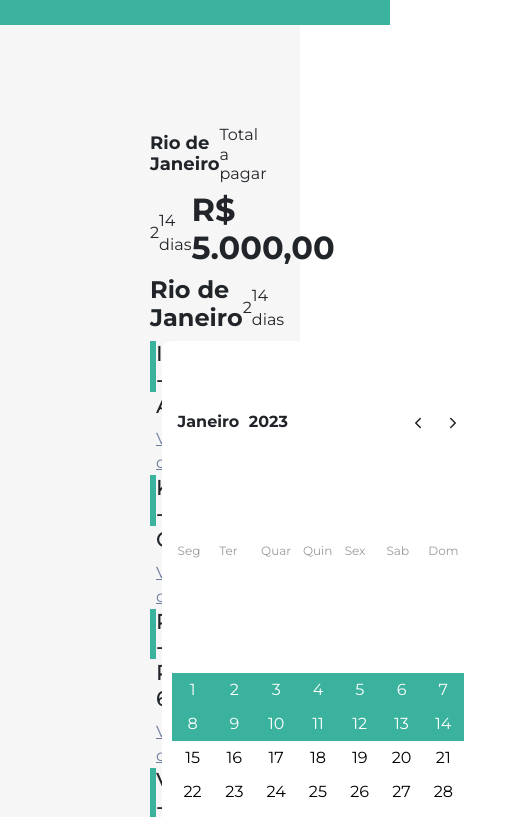
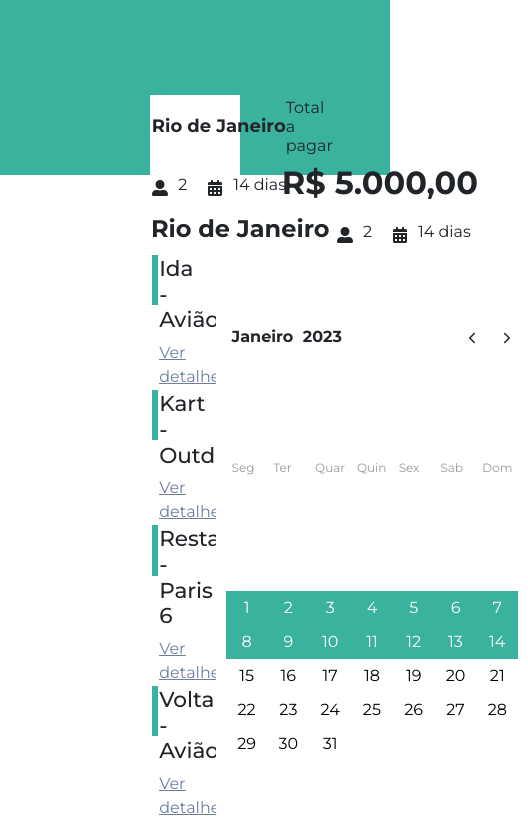
Before and after one commit to StartFuture/novi-frontend, a React (Create React App) app: page /resultTrip in a window 390 px wide. Shown: the top 817 px of the page, 528 px wide, since content can reach past the window. Built offline with nearby package versions, Linux system fonts and the light colour scheme; the HTML template or start-up script is replaced by a standard one.

Commit message:
chore(Responsivity): Creating responsitivy on Loading Trip

```diff
--- a/src/pages/loadingTrip/index.jsx
+++ b/src/pages/loadingTrip/index.jsx
@@ -52,8 +52,8 @@ function LoadingTrip(){
                     color={"#3BB29D"}
                     loading={loading}
                     size={50}
-                    cssOverride={{marginTop: "5%"}}
                     speedMultiplier={.7}
+                    className="iconLoader"
                 />
 
             </Container>
--- a/src/pages/loadingTrip/styles.ts
+++ b/src/pages/loadingTrip/styles.ts
@@ -10,7 +10,7 @@ export const MainContainer = styled.div`
 `;
 
 export const ContainerLeft = styled.div`
-    width: 40%;
+    width: 54%;
     height: 100%;
     background-color: #FFF;
 
@@ -19,52 +19,62 @@ export const ContainerLeft = styled.div`
     }
 
     @media only screen and (max-device-width: 900px) {
-        height: 3vh;
+        height: 40%;
         width: 100%;
-        background-color: ${props => props.theme.colors.primaryColor}
     }
 `
 
 export const LeftImage = styled.div`
     background-image: url("img/interviewStartBG.png");
     background-repeat: no-repeat;
-    background-size: contain;
+    background-size: cover;
+    background-position-x: center;
+    background-position-y: 30%;
     height: 100vh;
     max-width: 810px;
-    width: 70vw;
+    width: 100%;
 
     @media only screen and (max-device-width: 1570px) {
         max-width: 610px;
     }
 
     @media only screen and (max-device-width: 900px) {
-        background-image: none;
+        background-position-x: center;
+        background-position-y: 45%;
+        background-size: cover;
+        height: 35vh;
+        width: 100.1vw;
+        max-width: 1200px;
+
     }
 `;
 
 export const Container = styled.div`
     width: 70%;
-    height: 100vh;
+    height: 105vh;
     background-color: #FFF;
-    padding: 100px 150px 80px 150px;
+    padding: 5% 8% 4% 8%;
     overflow : visible;
     display: flex;
     flex-direction: column;
     justify-content: center;
     align-items: center;
     margin-top: -3%;
-    margin-left: 2%;
 
     h2 {
         font-size: 42px;
         font-weight: 700;
         color: ${props => props.theme.colors.primaryColor};
-        padding: 1% 0;
+        padding: 2% 0;
     }
 
     p {
         font-size: 18px;
         font-weight: 400;
+    }
+
+    .iconLoader {
+        margin-top: 5%;
     }
 
     @media only screen and (max-device-width: 1570px) {
@@ -78,6 +88,22 @@ export const Container = styled.div`
     }
 
     @media only screen and (max-device-width: 900px) {
-        background-image: none;
+        width: 100%;
+        height: 45vh;
+        margin-top: 0px;
+        padding: 5% 8% 4% 8%;
+
+        h2 {
+            font-size: 24px;
+            padding: 3% 0;
+        }
+
+        p {
+            font-size: 14px;
+        }
+
+        .iconLoader {
+            margin-top: 10%;
+        }
     }
 `;
--- a/src/pages/resultTrip/components/buttonBack/styles.ts
+++ b/src/pages/resultTrip/components/buttonBack/styles.ts
@@ -23,7 +23,7 @@ export const Container = styled.button`
   }
 
   @media only screen and (max-device-width: 1570px) {
-    padding-top: 18%;
+    padding-top: 13%;
     margin-left: 30%;
 }
 
--- a/src/pages/resultTrip/index.jsx
+++ b/src/pages/resultTrip/index.jsx
@@ -45,20 +45,26 @@ function ResultTrip(){
                             <h5>Total a pagar</h5>
                         </div>
                         <div className="bannerInfo">
+                            <div className="iconsDescription">
                                 <FaUserAlt className="peopleIcon"/>
                                 <small>2</small>
                                 <FaCalendarAlt className="calendarIcon"/>
                                 <small>14 dias</small>
+                            </div>
+                            <div>
                             <h2>R$ 5.000,00</h2>
+                            </div>
                         </div>
                     </div>
                     <div className="sectionInfo">
                         <h3>Rio de Janeiro</h3>
                         <div className="horizontalLine"></div>
+                        <div className="iconsDescription">
                             <FaUserAlt className="peopleIcon"/>
                             <small>2</small>
                             <FaCalendarAlt className="calendarIcon"/>
                             <small>14 dias</small>
+                        </div>
                     </div>
                     <div className="sectionTripInfo">
                         <div className="tripInfo">
--- a/src/pages/resultTrip/styles.ts
+++ b/src/pages/resultTrip/styles.ts
@@ -4,7 +4,7 @@ export const MainContainer = styled.div`
     display: flex;
     flex-direction: row;
 
-    @media only screen and (max-device-width: 900px) {
+    @media only screen and (max-device-width: 1106px) {
         flex-direction: column;
     }
 `;
@@ -18,7 +18,7 @@ export const ContainerLeft = styled.div`
         width: 35%;
     }
 
-    @media only screen and (max-device-width: 900px) {
+    @media only screen and (max-device-width: 1106px) {
         height: 3vh;
         width: 100%;
         background-color: ${props => props.theme.colors.primaryColor}
@@ -32,15 +32,13 @@ export const LeftImage = styled.div`
     background-position-x: center;
     background-position-y: 30%;
     min-height: 100vh;
-    // max-width: 410px;
     width: 25vw;
-    // margin-top: -4.5%;
 
     @media only screen and (max-device-width: 1570px) {
-        max-width: 410px;
+        width: 31vw;
     }
 
-    @media only screen and (max-device-width: 900px) {
+    @media only screen and (max-device-width: 1106px) {
         background-image: none;
     }
 `;
@@ -73,6 +71,7 @@ export const Container = styled.div`
         h4 {
             font-size: 18px;
             font-weight: 600;
+            white-space: nowrap;
         }
 
         h5 {
@@ -85,27 +84,41 @@ export const Container = styled.div`
     .bannerInfo {
         display: flex;
         flex-direction: row;
+        justify-content: space-between;
         align-items: center;
     }
 
-    .peopleIcon {
+    .iconsDescription {
+        display: inline-block;
+        min-width: 130px;
 
     }
 
+    .peopleIcon {
+        font-size: 16px;
+        min-width: 15px;
+    }
+
     .calendarIcon {
-        margin-left: 2%;
+        font-size: 16px;
+        min-width: 15px;
+        margin-left: 23%;
     }
 
     small {
         font-size: 16px;
         font-weight: 400;
-        margin-left: 1%;
+        position:relative;
+        top: -2px;
+        left: 8%;
+        white-space: nowrap;
     }
 
     h2 {
         font-size: 32px;
         font-weight: 700;
-        margin-left: 68%;
+        // margin-left: 68%;
+        white-space: nowrap;
     }
 
     .sectionInfo {
@@ -119,11 +132,13 @@ export const Container = styled.div`
         h3 {
             font-size: 24px;
             font-weight: 600;
+            white-space: nowrap;
         }
+
         .horizontalLine {
             margin: 0 4%;
             border-top: 2px solid #CECECE;
-            width: 37vw;
+            width: 39vw;
         }
     }
 
@@ -146,12 +161,13 @@ export const Container = styled.div`
             display: flex;
             flex-direction: row;
             margin-bottom: 1%;
+            width: 90%;
         }
 
         .displayFlexColumn {
             display: flex;
             flex-direction: column;
-            min-width: 10vw;
+            min-width: 12vw;
             margin-top: 2%;
         }
 
@@ -159,7 +175,8 @@ export const Container = styled.div`
             font-size: 16px;
             font-weight: 400;
             margin-top: 2%;
-            margin-left: 59%;
+            margin-left: 52%;
+            min-padding: 0 3%;
         }
 
         h6 {
@@ -184,6 +201,33 @@ export const Container = styled.div`
         flex-direction: row;
         width: 30%;
         margin-left: 3vw
+    }
+
+    @media only screen and (max-device-width: 1570px) {
+
+        padding: 70px 150px 80px 150px;
+
+        .tripInfo {
+            padding: 0 2%;
+
+            .dateTrip {
+                margin-left: 39%;
+            }
+        }
+
+        .displayFlexColumn {
+            margin-top: 0;
+        }
+
+        .displayFlexRow {
+            margin-bottom: 15%;
+        }
+    }
+
+    @media only screen and (max-device-width: 1106px) {
+        height: 3vh;
+        width: 100%;
+        background-color: ${props => props.theme.colors.primaryColor}
     }
 
 `;
@@ -313,7 +357,7 @@ export const Calendar = styled.div`
         font-weight:600;
     }
 
-    @media only screen and (max-device-width: 900px) {
+    @media only screen and (max-device-width: 1106px) {
 
         padding: 20px 10px 10px 10px;
 
@@ -369,6 +413,10 @@ export const Footer = styled.div`
   margin-top: 22%;
   margin-left: 28%;
 
+  @media screen and (max-width: 1550px) {
+    margin-top: 10%;
+  }
+
   @media screen and (max-width: 1100px) {
     margin: 0 auto;
     margin-top: 4%;
@@ -381,21 +429,24 @@ export const ButtonPrev = styled.button`
   color: ${(props) => props.theme.colors.primaryColor};
   border: none;
   background-color: #F6F6F6;;
-  padding: 16px;
+  padding: 18px;
   width: 12vw;
   font-family: ${(props) => props.theme.fonts.fontMontserrat};
   font-size: 18px;
   font-weight: 500;
   cursor: pointer;
+  white-space: nowrap;
+  margin-right: 4%;
 
   :hover {
     text-decoration: underline;
   }
 
-  @media screen and (max-width: 1100px) {
+  @media screen and (max-width: 1550px) {
     width: 100%;
     font-size: 14px;
-    padding: 12px 24px 12px 24px;
+    padding: 12px 1px;
+    width: 12vw;
   }
 `;
 
@@ -403,21 +454,23 @@ export const ButtonNext = styled.button`
   color: white;
   border: none;
   background-color: ${(props) => props.theme.colors.primaryColor};
-  padding: 16px;
+  padding: 18px;
   width: 12vw;
   font-family: ${(props) => props.theme.fonts.fontMontserrat};
   font-size: 18px;
   font-weight: 500;
   border-radius: 8px;
   cursor: pointer;
+  white-space: nowrap;
 
   :hover {
     background-color: #277567;
   }
 
-  @media screen and (max-width: 1100px) {
+  @media screen and (max-width: 1550px) {
     width: 100%;
     font-size: 14px;
-    padding: 12px 24px 12px 24px;
+    padding: 12px 1px;
+    width: 12vw;
   }
 `;
```
Also changed, not shown: src/pages/teste/index.jsx (added, +45 -0 lines), src/pages/teste/styles.ts (added, +35 -0 lines). Lines whose indentation alone changed are shown as unchanged.
